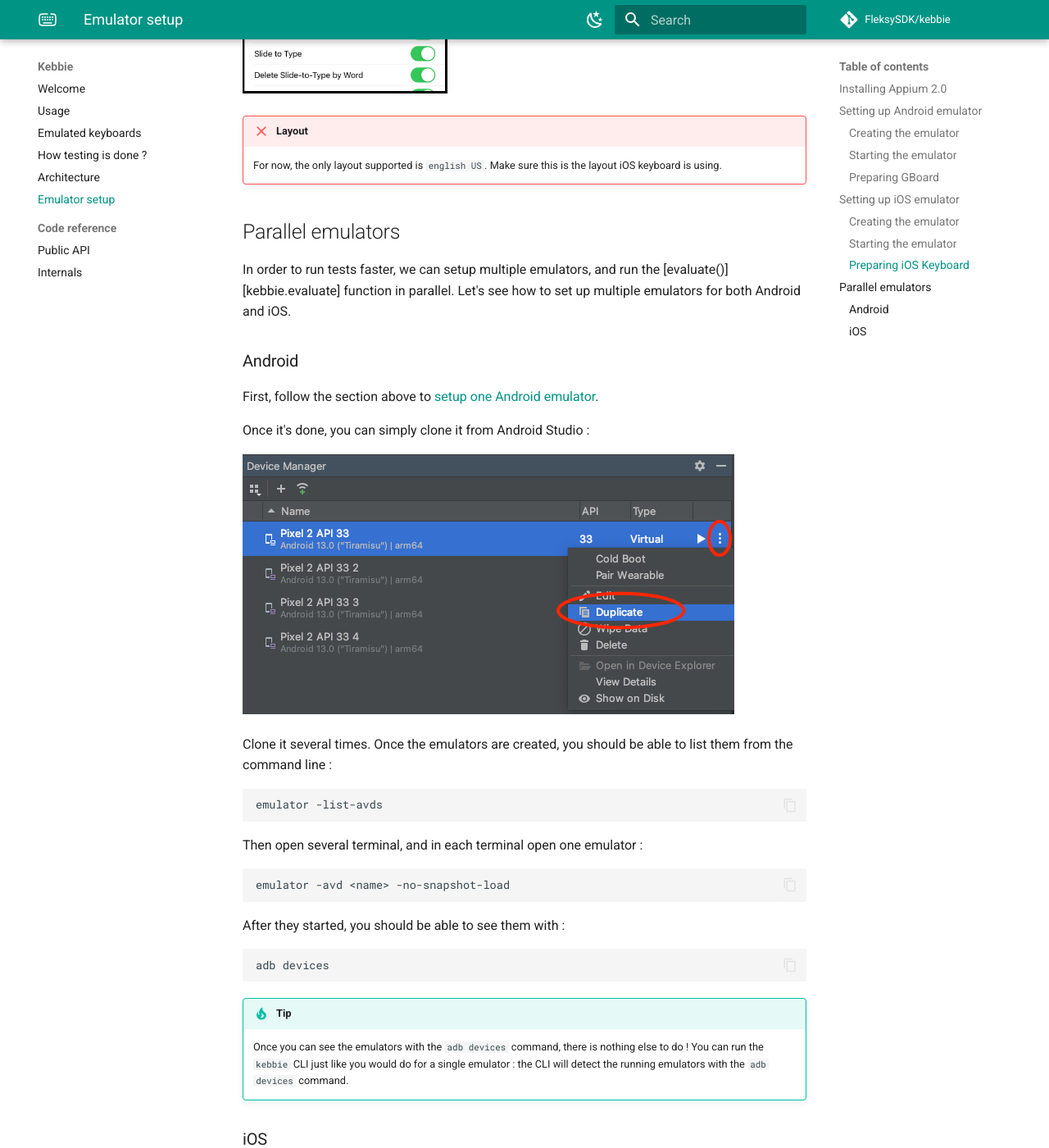
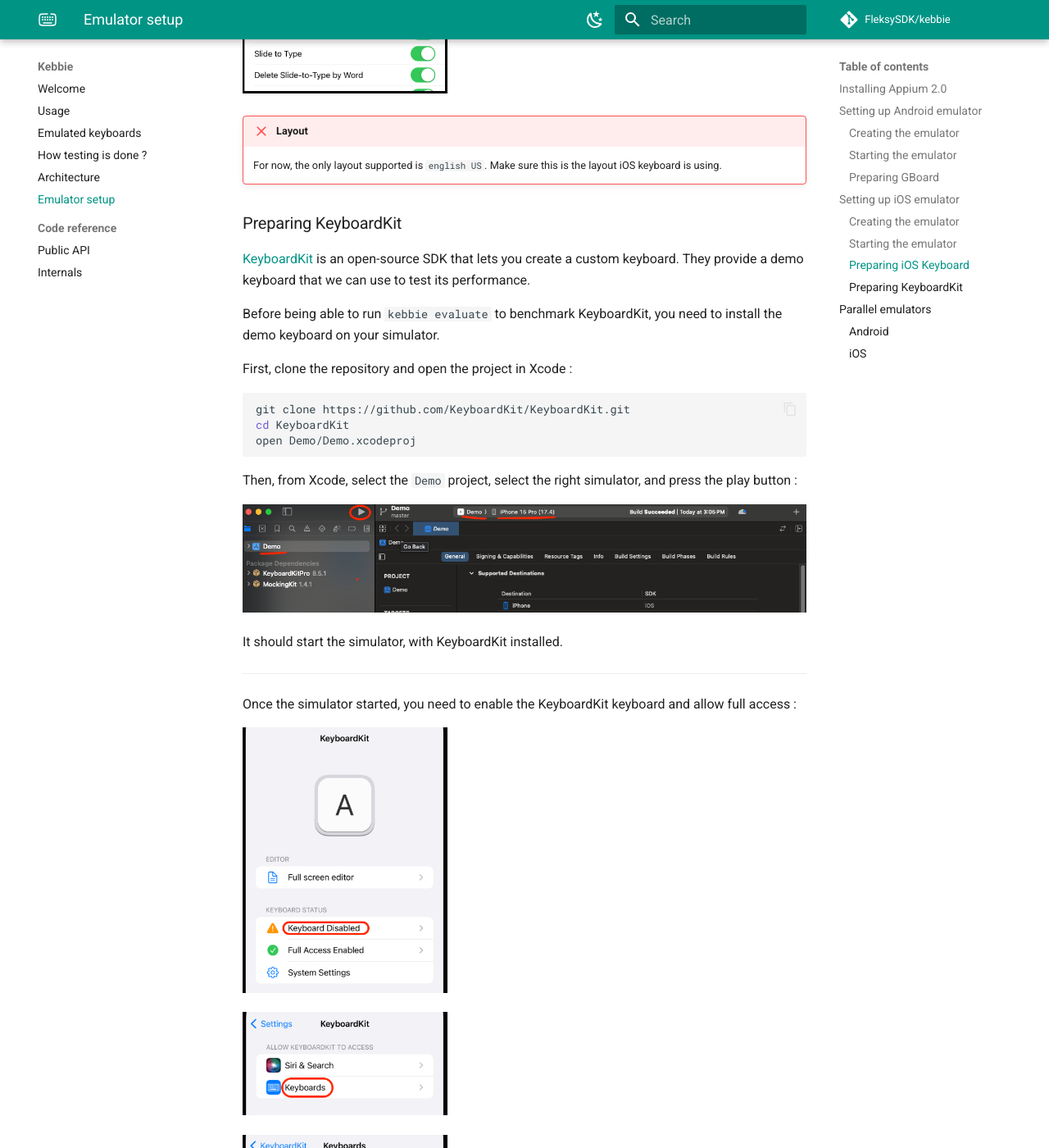
Before and after one commit to FleksySDK/kebbie, an MkDocs documentation site: the page built from docs/emu_setup.md, in a window 1280 px wide and 1400 px high, scrolled down 7172 px. Shown: the whole window at 82% size. Built offline with MkDocs 1.6.1 and Material for MkDocs 9.7.7, drawn with Linux system fonts in a browser that asks for light colours; comment, search, counter and statistics services are not loaded; the version menu is left out; some of the changed text lies outside the part shown.

Commit message:
📝 Add documentation on how to install and benchmark keyboardkit

````diff
--- a/docs/emu_setup.md
+++ b/docs/emu_setup.md
@@ -204,6 +204,56 @@
 !!! failure "Layout"
     For now, the only layout supported is `english US`. Make sure this is the layout iOS keyboard is using.
 
+### Preparing KeyboardKit
+
+[KeyboardKit](https://keyboardkit.com/) is an open-source SDK that lets you create a custom keyboard. They provide a demo keyboard that we can use to test its performance.
+
+Before being able to run `kebbie evaluate` to benchmark KeyboardKit, you need to install the demo keyboard on your simulator.
+
+First, clone the repository and open the project in Xcode :
+
+```bash
+git clone https://github.com/KeyboardKit/KeyboardKit.git
+cd KeyboardKit
+open Demo/Demo.xcodeproj
+```
+
+Then, from Xcode, select the `Demo` project, select the right simulator, and press the play button :
+
+![](assets/kbkit_setup_1.png)
+
+It should start the simulator, with KeyboardKit installed.
+
+---
+
+Once the simulator started, you need to enable the KeyboardKit keyboard and allow full access :
+
+![](assets/kbkit_setup_2.png){ width="250" }
+
+![](assets/kbkit_setup_3.png){ width="250" }
+
+![](assets/kbkit_setup_4.png){ width="250" }
+
+---
+
+And similarly to the default iOS keyboard, you should enable predictions and auto-corrections :
+
+* Go to `Settings` :
+
+![](assets/ios_setup_4.png){ width="250" }
+
+* Then go to `General` :
+
+![](assets/ios_setup_5.png){ width="250" }
+
+* Then go to `Keyboard` :
+
+![](assets/ios_setup_6.png){ width="250" }
+
+* Then enable `Auto-Correction` and `Predictive Text` :
+
+![](assets/ios_setup_7.png){ width="250" }
+
 ## Parallel emulators
 
 In order to run tests faster, we can setup multiple emulators, and run the [evaluate()][kebbie.evaluate] function in parallel. Let's see how to set up multiple emulators for both Android and iOS.
````
Also changed, not shown: docs/emulated_keyboard.md (+1 -0 lines), docs/assets/kbkit_setup_1.png (added), docs/assets/kbkit_setup_2.png (added), docs/assets/kbkit_setup_3.png (added), docs/assets/kbkit_setup_4.png (added).
